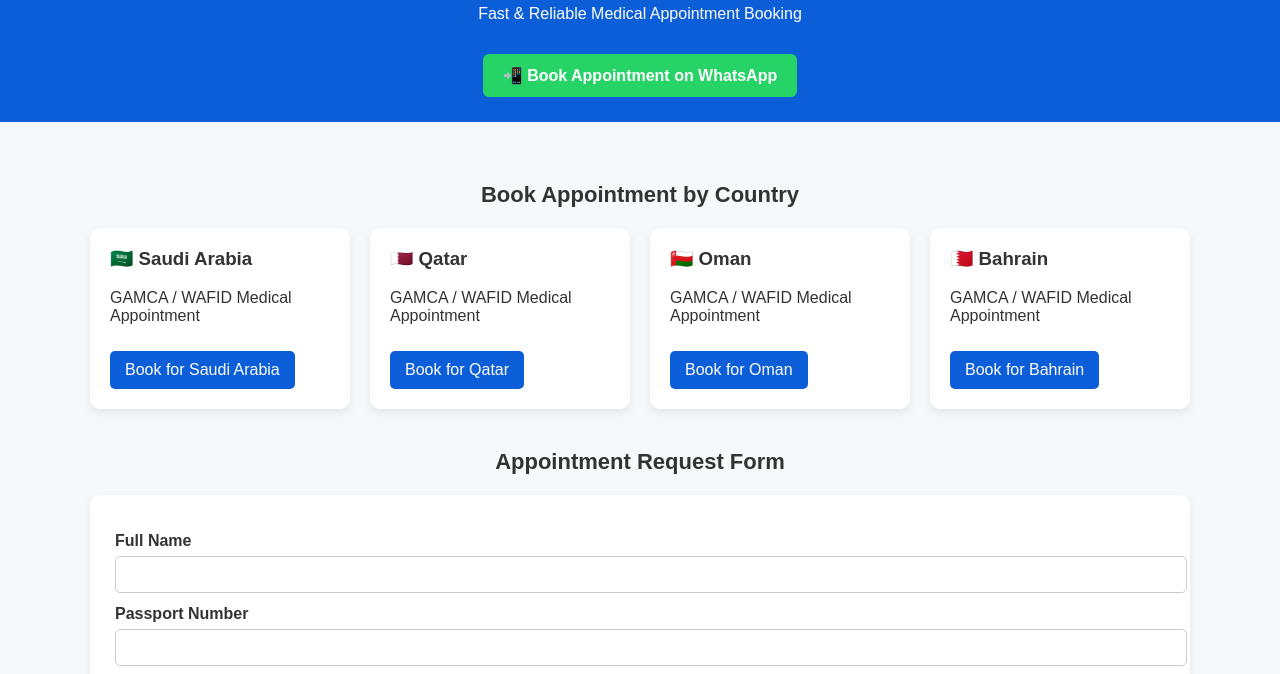
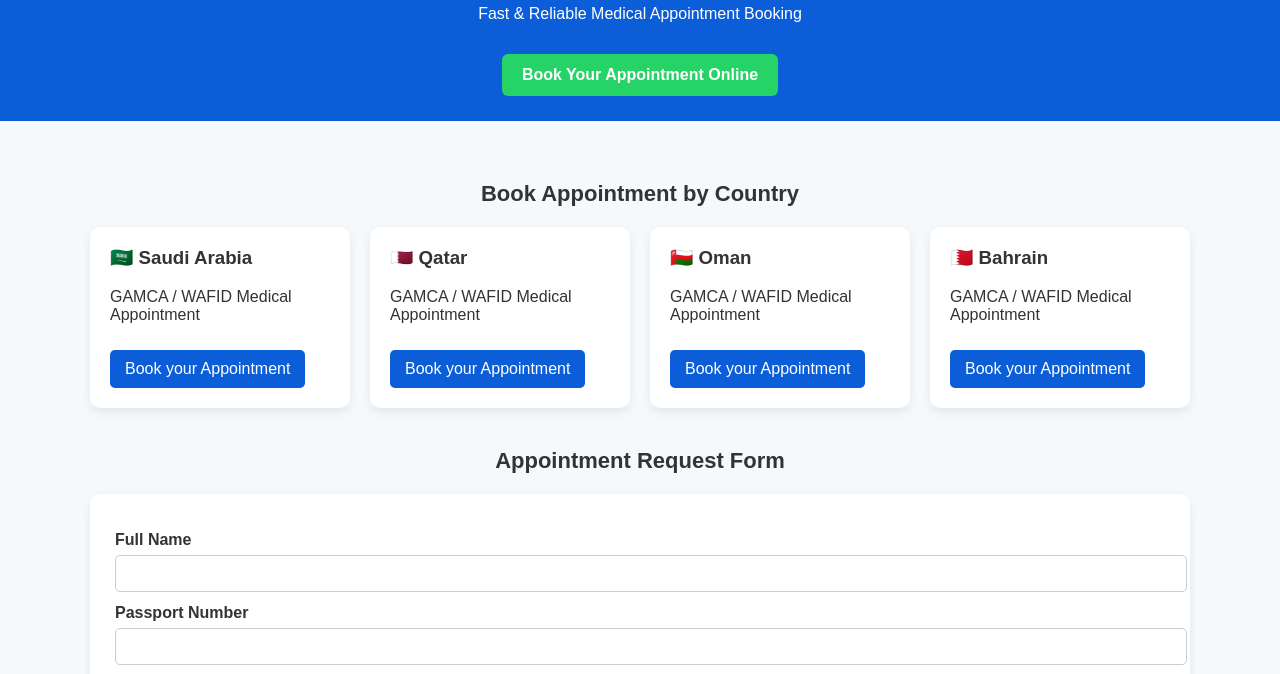
Before and after one commit to gamcawafid/gamcawafid.github.io, a plain HTML site: page index.html in a window 1280 px wide. Shown: the part 59-733 px from the top of the page. Drawn offline with Linux system fonts and the light colour scheme.

Commit message:
Update index.html

```diff
--- a/index.html
+++ b/index.html
@@ -29,7 +29,7 @@
 <header>
   <h1>GAMCA / WAFID Medical Appointment</h1>
   <p>Fast & Reliable Medical Appointment Booking</p>
-  <a class="hero-btn" href="#form">📲 Book Appointment on WhatsApp</a>
+  <a class="hero-btn" href="#form">Book Your Appointment Online</a>
 </header>
 
 <div class="container">
@@ -39,22 +39,22 @@
     <div class="card">
       <h3>🇸🇦 Saudi Arabia</h3>
       <p>GAMCA / WAFID Medical Appointment</p>
-      <a href="#form">Book for Saudi Arabia</a>
+      <a href="#form">Book your Appointment</a>
     </div>
     <div class="card">
       <h3>🇶🇦 Qatar</h3>
       <p>GAMCA / WAFID Medical Appointment</p>
-      <a href="#form">Book for Qatar</a>
+      <a href="#form">Book your Appointment</a>
     </div>
     <div class="card">
       <h3>🇴🇲 Oman</h3>
       <p>GAMCA / WAFID Medical Appointment</p>
-      <a href="#form">Book for Oman</a>
+      <a href="#form">Book your Appointment</a>
     </div>
     <div class="card">
       <h3>🇧🇭 Bahrain</h3>
       <p>GAMCA / WAFID Medical Appointment</p>
-      <a href="#form">Book for Bahrain</a>
+      <a href="#form">Book your Appointment</a>
     </div>
   </div>
 
```
